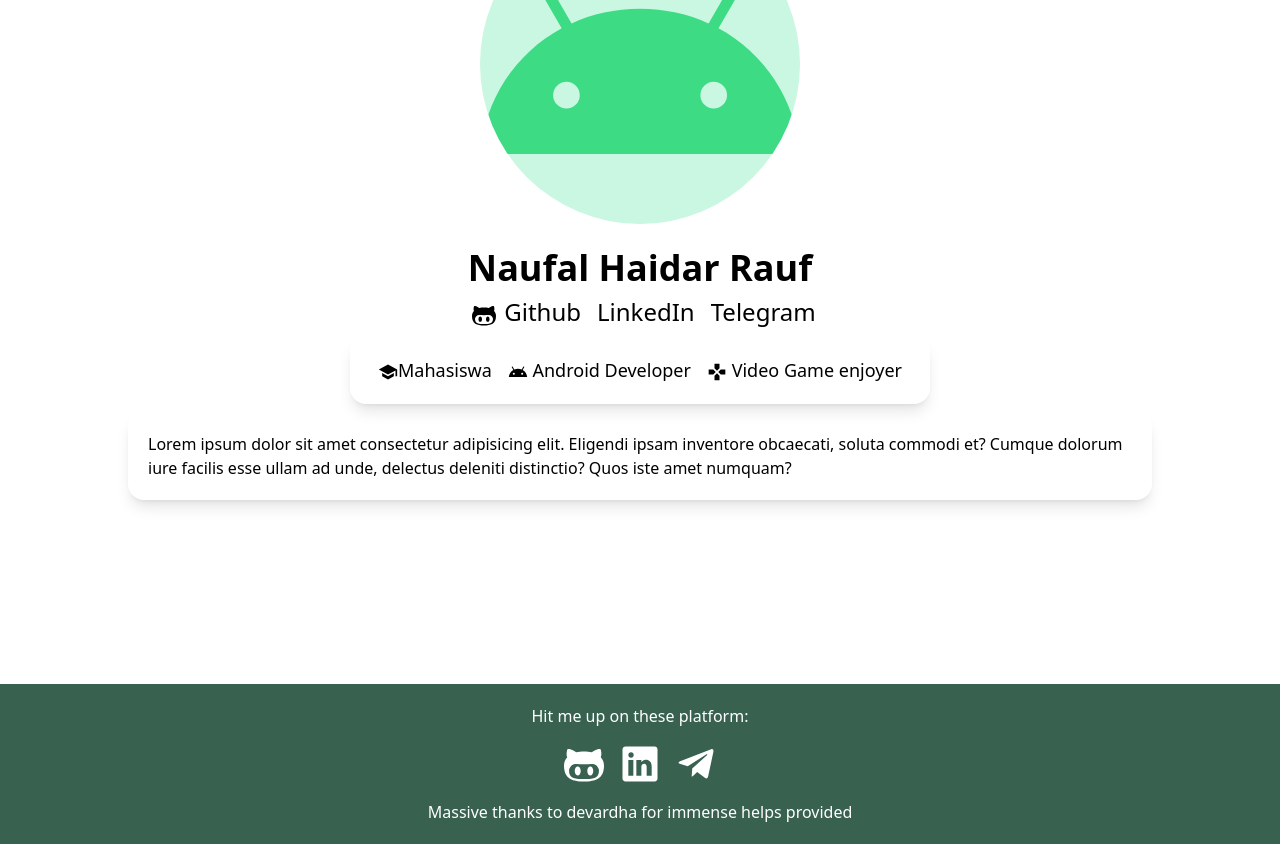
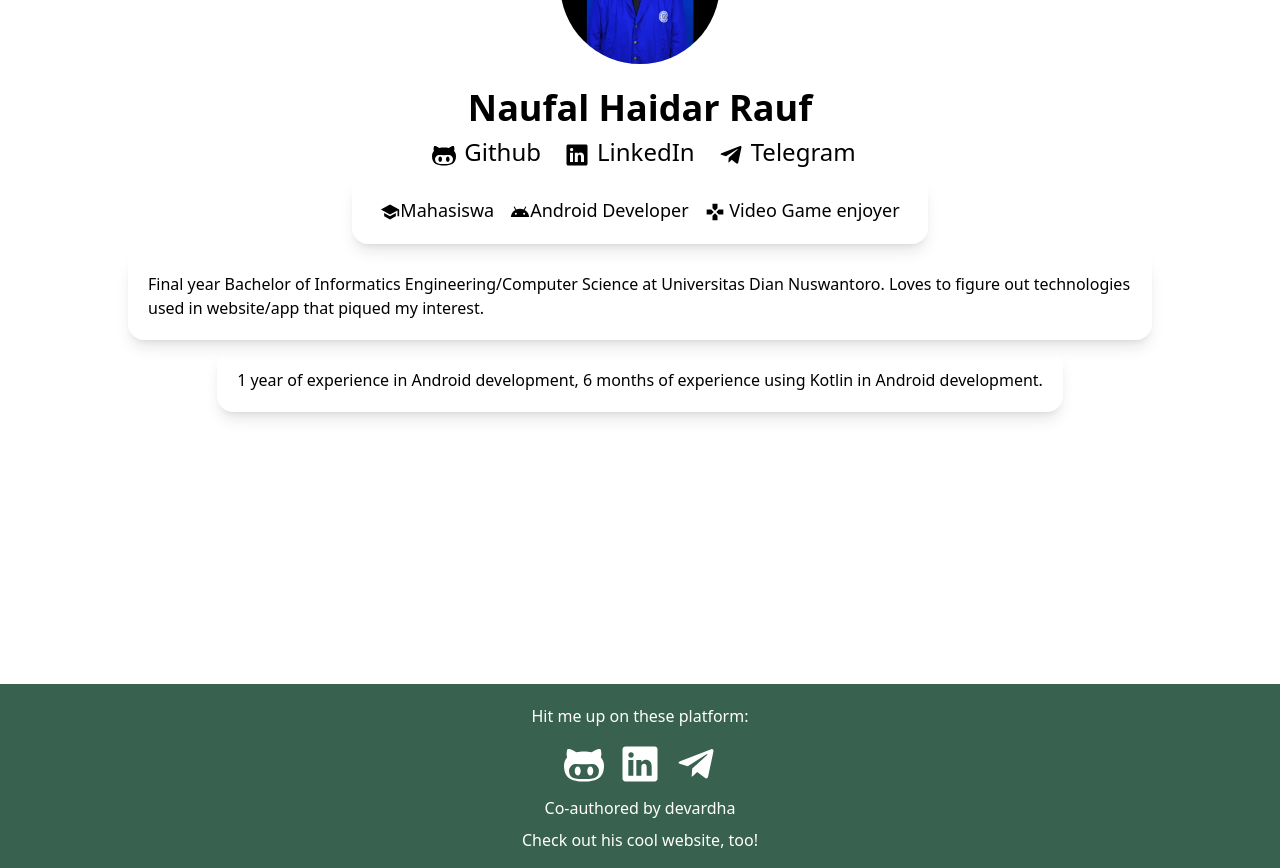
Before and after one commit to naufalHaidar12342/kanalgame-nextjs, a Next.js app: page /about-me in a window 1280 px wide. Shown: the part 180-1048 px from the top of the page. Before the commit the page ends 1024 px from the top, so only its background shows below. Built offline with nearby package versions, Linux system fonts and the light colour scheme.

Commit message:
resize card for today date, change column size for projects

```diff
--- a/components/Footer.jsx
+++ b/components/Footer.jsx
@@ -34,16 +34,16 @@ export default function Footer() {
 							</Link>
 						</li>
 						<li className="p-2 cursor-pointer" id="Telegram profile">
-							<Link href={""} passHref={true}>
+							<Link href={"https://t.me/heydar12342"} passHref={true}>
 								<a target="_blank">
 									<FaTelegramPlane className="h-10 w-10" />
 								</a>
 							</Link>
 						</li>
 					</ul>
-					<ul className="flex mx-auto text-white text-center">
-						<li className="p-2 ">
-							Massive thanks to
+					<ul className="flex mx-auto text-white text-center flex-col">
+						<li className="p-1 ">
+							Co-authored by
 							<Link
 								href={"https://github.com/devardha"}
 								passHref={true}
@@ -51,7 +51,17 @@ export default function Footer() {
 							>
 								<a target={"_blank"}> devardha </a>
 							</Link>
-							for immense helps provided
+						</li>
+						<li className="p-1">
+							Check out his{" "}
+							<Link
+								href={"https://ardha.dev"}
+								passHref={true}
+								className="cursor-pointer"
+							>
+								<a target={"_blank"}>cool website</a>
+							</Link>
+							, too!
 						</li>
 					</ul>
 				</div>
--- /dev/null
+++ b/components/PostCreatedDate.jsx
@@ -0,0 +1,14 @@
+import { id } from "date-fns/locale";
+import { format } from "date-fns";
+import { IoCalendarNumberSharp } from "react-icons/io5";
+export default function PostCreatedDate({ posts }) {
+	const formattedDatePattern = "dd MMMM yyyy HH:mm OOOO";
+	return (
+		<h4 className="font-light text-lg my-auto font-mono">
+			<IoCalendarNumberSharp className="inline-block mr-2 w-6 h-6" />
+			{format(new Date(posts.createdAt), formattedDatePattern, {
+				locale: id,
+			})}
+		</h4>
+	);
+}
--- a/components/TodayDateIndonesia.jsx
+++ b/components/TodayDateIndonesia.jsx
@@ -1,6 +1,7 @@
 import { useState, useEffect } from "react";
 import { id } from "date-fns/locale";
 import { format } from "date-fns";
+import { FcClock } from "react-icons/fc";
 export default function TodayDateIndonesia() {
 	const todayDatePattern = "EEEE, dd MMMM yyyy HH:mm:ss";
 	const [todayDateIndonesia, setTodayDateIndonesia] = useState(new Date());
@@ -13,6 +14,7 @@ export default function TodayDateIndonesia() {
 	}, []);
 	return (
 		<p>
+			<FcClock className="inline-block w-8 h-8 mx-2" />
 			Today is{" "}
 			{format(todayDateIndonesia, todayDatePattern, {
 				locale: id,
--- a/pages/about-me.jsx
+++ b/pages/about-me.jsx
@@ -10,11 +10,12 @@ export default function AboutMe() {
 		<Layout title="About Me">
 			<div className="min-h-screen">
 				<div className="flex flex-col justify-center items-center py-5">
-					<div className="w-80 h-80 relative rounded-full bg-AeroBlue overflow-hidden">
+					<div className="w-40 h-40 relative rounded-full bg-AeroBlue overflow-hidden">
 						<Image
-							src={"/images/Android_robot.svg"}
+							src={"/images/DSC_0491-resize.jpg"}
 							layout="fill"
 							objectFit="contain"
+							alt="My profile"
 						/>
 					</div>
 
@@ -23,7 +24,10 @@ export default function AboutMe() {
 					</h3>
 					<ul className="text-2xl flex flex-row mt-2">
 						<li className="mx-2">
-							<Link href={""} passHref={true}>
+							<Link
+								href={"https://github.com/naufalHaidar12342"}
+								passHref={true}
+							>
 								<a className="text-center ">
 									<GoOctoface className="inline-block mx-2" />
 									Github
@@ -31,13 +35,22 @@ export default function AboutMe() {
 							</Link>
 						</li>
 						<li className="mx-2">
-							<Link href={""} passHref={true}>
-								<a>LinkedIn</a>
+							<Link
+								href={"https://www.linkedin.com/in/naufal-haidar-rauf/"}
+								passHref={true}
+							>
+								<a>
+									<IoLogoLinkedin className="inline-block mx-2" />
+									LinkedIn
+								</a>
 							</Link>
 						</li>
 						<li className="mx-2">
-							<Link href={""} passHref={true}>
-								<a>Telegram</a>
+							<Link href={"https://t.me/heydar12342"} passHref={true}>
+								<a>
+									<FaTelegramPlane className="inline-block mx-2" />
+									Telegram
+								</a>
 							</Link>
 						</li>
 					</ul>
@@ -48,7 +61,7 @@ export default function AboutMe() {
 								Mahasiswa
 							</li>
 							<li className="mx-2">
-								<MdOutlineAndroid className="inline-block text-center w-5 h-5" />{" "}
+								<MdOutlineAndroid className="inline-block text-center w-5 h-5" />
 								Android Developer
 							</li>
 							<li className="mx-2">
@@ -59,10 +72,19 @@ export default function AboutMe() {
 					</div>
 					<div className="rounded-2xl max-w-5xl shadow-lg mt-2 p-5">
 						<div>
-							Lorem ipsum dolor sit amet consectetur adipisicing elit. Eligendi
-							ipsam inventore obcaecati, soluta commodi et? Cumque dolorum iure
-							facilis esse ullam ad unde, delectus deleniti distinctio? Quos
-							iste amet numquam?
+							<h5>
+								Final year Bachelor of Informatics Engineering/Computer Science
+								at Universitas Dian Nuswantoro. Loves to figure out technologies
+								used in website/app that piqued my interest.
+							</h5>
+						</div>
+					</div>
+					<div className="rounded-2xl max-w-5xl shadow-lg mt-2 p-5">
+						<div>
+							<h5>
+								1 year of experience in Android development, 6 months of
+								experience using Kotlin in Android development.
+							</h5>
 						</div>
 					</div>
 				</div>
--- a/pages/my-blog/[slug].jsx
+++ b/pages/my-blog/[slug].jsx
@@ -6,18 +6,27 @@ import { id } from "date-fns/locale";
 import { format } from "date-fns";
 
 export default function Blog({ post }) {
-	const formattedDatePattern = "dd MMMM yyyy HH:mm OOOO";
-	const formattedDate = format(
-		new Date(post.publishedAt),
-		formattedDatePattern,
-		{ locale: id }
-	);
+	const formattedDatePattern = "dd MMMM yyyy HH:mm ";
+	const formattedDate = format(new Date(post.createdAt), formattedDatePattern, {
+		locale: id,
+	});
 	return (
 		<Layout title={post.title}>
-			<div className="min-h-screen pt-5 max-w-screen-md mx-auto">
-				<div className="flex flex-col justify-center ">
+			<div className="min-h-screen pt-5 max-w-screen-lg mx-auto">
+				<div className="flex flex-col justify-center mx-10">
 					<h2 className="font-bold text-4xl mt-5">{post.title}</h2>
-					<h4 className="font-light mt-2">{post.excerpt}</h4>
+					<h4 className="font-semibold mt-2 text-slate-600 text-xl">
+						{post.excerpt}
+					</h4>
+					<ul>
+						{post.tags.map((postTags, indexTags) => (
+							<li className="py-2 inline-block" key={indexTags}>
+								<button className="mx-2 py-2 px-3 bg-slate-600 rounded-2xl font-medium text-white">
+									{postTags}
+								</button>
+							</li>
+						))}
+					</ul>
 					<div className="flex">
 						<div
 							className="w-16 h-16 relative rounded-full overflow-auto mt-4"
@@ -31,11 +40,11 @@ export default function Blog({ post }) {
 						</div>
 						<div className="justify-start my-auto p-4">
 							<h4 className="text-lg font-medium">{post.author.name}</h4>
-							<p className="font-light">{formattedDate}</p>
+							<h5 className="font-light">Posted at {formattedDate}Indonesia</h5>
 						</div>
 					</div>
 
-					<div className="w-32 h-32 relative mx-auto">
+					<div className="w-36 h-36 relative mx-auto">
 						<Image
 							src={post.coverImage.url}
 							layout="fill"
@@ -51,6 +60,11 @@ export default function Blog({ post }) {
 					font-size: 30px;
 					font-weight: 600;
 				}
+				p {
+					margin-top: 16px;
+					margin-bottom: 16px;
+					line-height: 1rem;
+				}
 			`}</style>
 		</Layout>
 	);
@@ -65,6 +79,7 @@ export async function getStaticProps({ params: { slug } }) {
 		{
 			post(where: { slug: "${slug}" }) {
 				title
+				createdAt
 				publishedAt
 				slug
 				tags
--- a/pages/my-certification.jsx
+++ b/pages/my-certification.jsx
@@ -28,7 +28,8 @@ export default function MyCertifications({ certificates }) {
 
 	return (
 		<Layout title="My Certificates">
-			<div className="flex mx-auto max-w-6xl">
+			<div className="min-h-screen ">
+				<div className="flex max-w-6xl mx-auto">
 					<div
 						className="embla relative flex items-center  w-full"
 						ref={emblaRef}
@@ -39,7 +40,7 @@ export default function MyCertifications({ certificates }) {
 									className="embla__slide flex justify-center w-full"
 									key={index}
 								>
-								<div className=" w-full h-[770px] relative">
+									<div className=" w-full h-[1000px] relative">
 										<Image
 											src={certificate.certificateImage.url}
 											layout="fill"
@@ -61,10 +62,16 @@ export default function MyCertifications({ certificates }) {
 								</div>
 							))}
 						</div>
-					<button className="embla__prev absolute left-5" onClick={scrollPrev}>
+						<button
+							className="embla__prev absolute left-5"
+							onClick={scrollPrev}
+						>
 							<MdNavigateBefore className="text-black text-6xl" />
 						</button>
-					<button className="embla__next absolute right-5" onClick={scrollNext}>
+						<button
+							className="embla__next absolute right-5"
+							onClick={scrollNext}
+						>
 							<MdNavigateNext className="text-black text-6xl" />
 						</button>
 					</div>
@@ -115,6 +122,7 @@ export default function MyCertifications({ certificates }) {
 						}
 					`}</style>
 				</div>
+			</div>
 		</Layout>
 	);
 }
--- a/pages/my-projects.jsx
+++ b/pages/my-projects.jsx
@@ -20,7 +20,7 @@ export default function MyProjects({ projects }) {
 						</div>
 					</div>
 				</div>
-				<div className="grid grid-cols-2 gap-5 max-w-6xl mx-auto py-5">
+				<div className="grid grid-cols-1 gap-5 max-w-6xl mx-auto py-5 md:grid-cols-2">
 					{projects.map((project, projectIndex) => {
 						return (
 							<div
```
Also changed, not shown: pages/index.jsx (+15 -20 lines), public/images/DSC_0491-resize.JPG (added), public/images/icons8-github.gif (added). Lines whose indentation alone changed are shown as unchanged.
